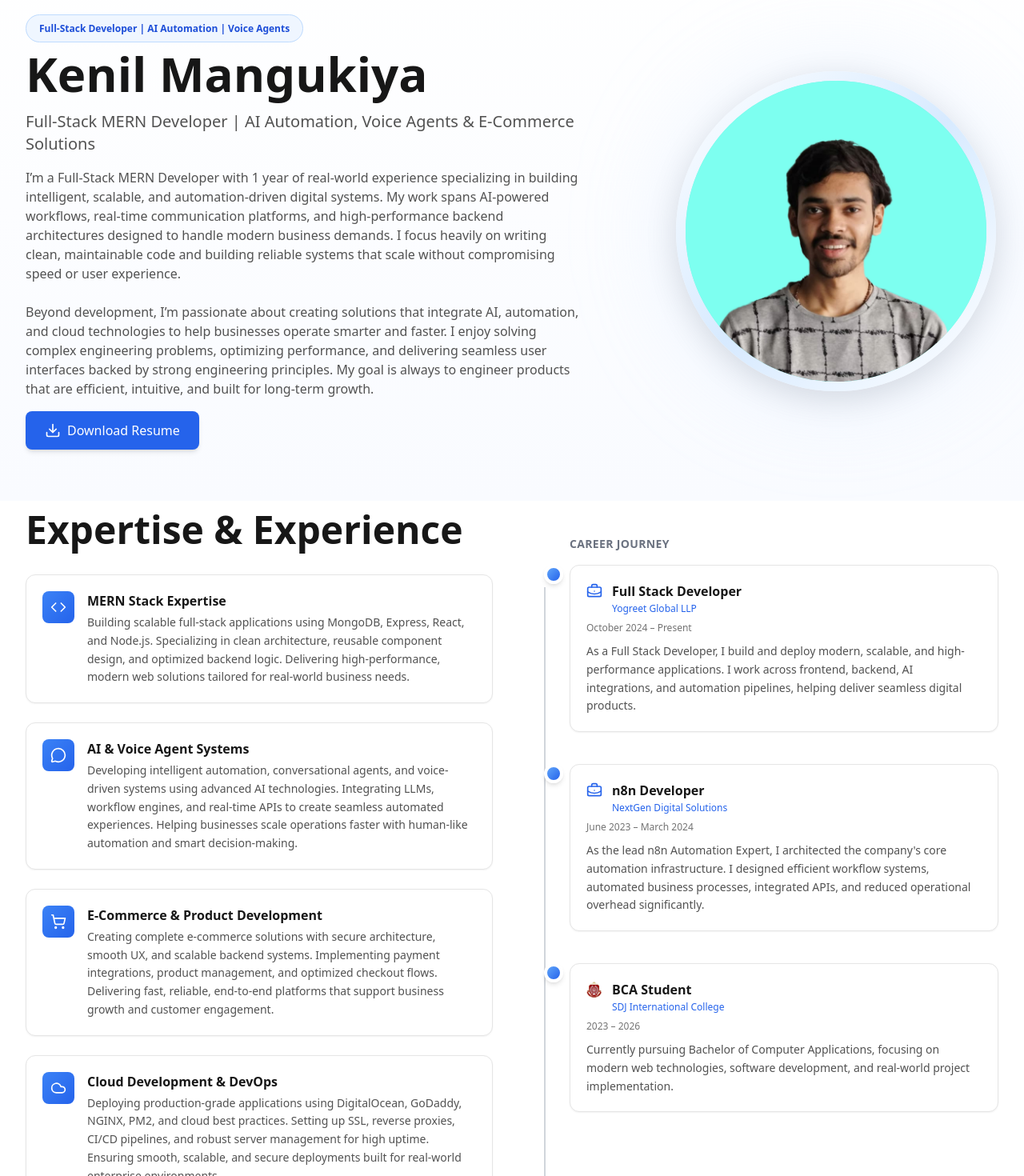
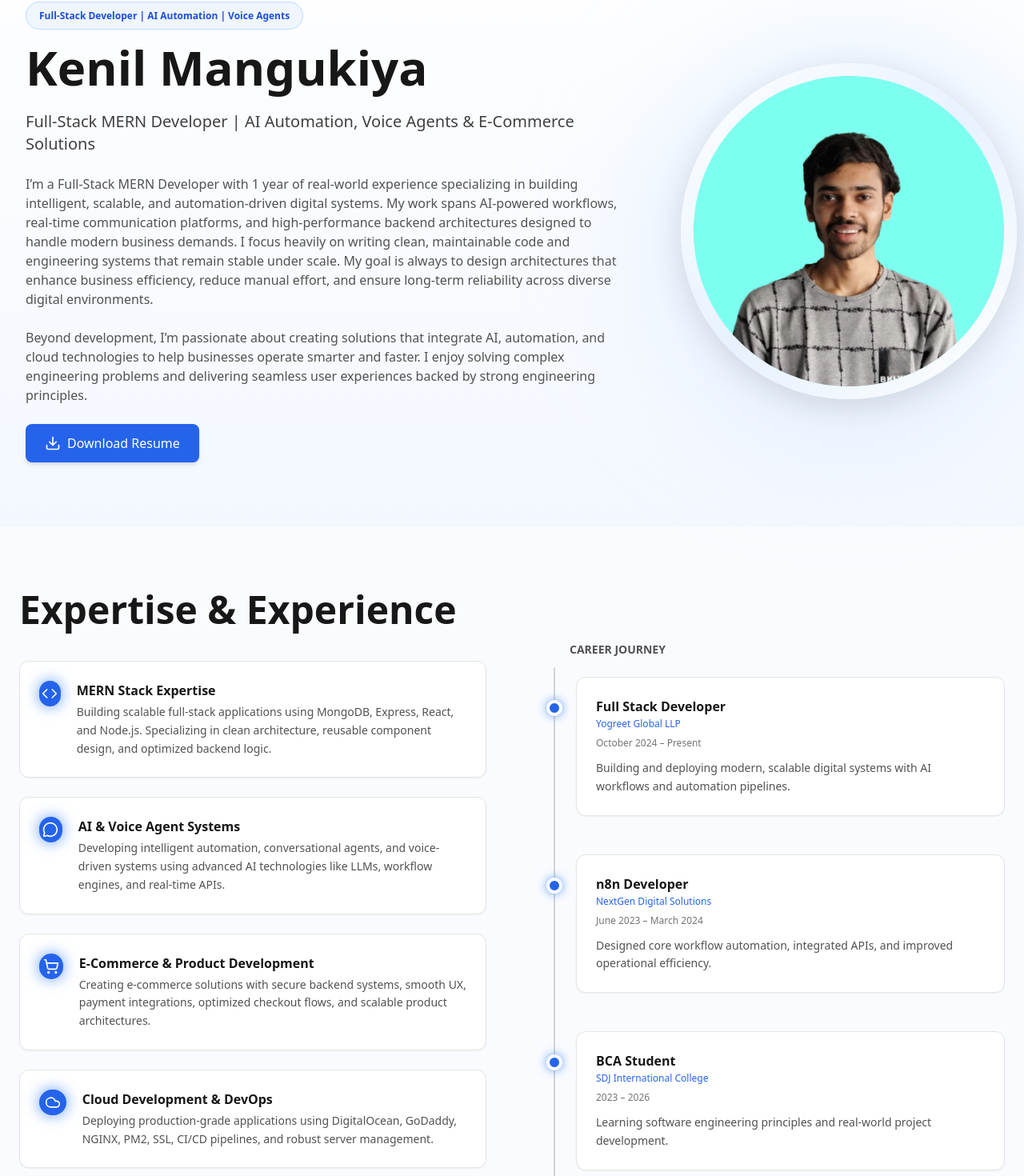
Before and after one commit to Kenil-Mangukiya/Portfolio, a React (Vite) app: page / in a window 1280 px wide. Shown: the part 114-1584 px from the top of the page at 80% size. Built offline with nearby package versions, Linux system fonts and the light colour scheme.

Commit message:
Fixed layout inconsisitency

```diff
--- /dev/null
+++ b/global.css
@@ -0,0 +1,16 @@
+html, body {
+  max-width: 100%;
+  overflow-x: hidden;
+}
+
+html:not(.dark) body {
+  background: linear-gradient(to bottom, #ffffff, #f4f7ff); /* Light elegant bg */
+}
+
+html.dark body {
+  background-color: #0d0d0d; /* Dark */
+}
+
+body {
+  background-color: #F7F9FC; /* Light premium base */
+}
--- a/src/components/About.tsx
+++ b/src/components/About.tsx
@@ -1,214 +1,186 @@
-import { motion } from 'framer-motion';
-import { Code, MessageCircle, ShoppingCart, BriefcaseBusiness, GraduationCap, Cloud } from 'lucide-react';
+import { motion } from "framer-motion";
+import {
+  Code,
+  MessageCircle,
+  ShoppingCart,
+  Cloud,
+  GraduationCap,
+  BriefcaseBusiness,
+} from "lucide-react";
 
 const About = () => {
   const highlightCards = [
     {
       icon: Code,
-      title: 'MERN Stack Expertise',
-      description: 'Building scalable full-stack applications using MongoDB, Express, React, and Node.js. Specializing in clean architecture, reusable component design, and optimized backend logic. Delivering high-performance, modern web solutions tailored for real-world business needs.',
+      title: "MERN Stack Expertise",
+      description:
+        "Building scalable full-stack applications using MongoDB, Express, React, and Node.js. Specializing in clean architecture, reusable component design, and optimized backend logic.",
     },
     {
       icon: MessageCircle,
-      title: 'AI & Voice Agent Systems',
-      description: 'Developing intelligent automation, conversational agents, and voice-driven systems using advanced AI technologies. Integrating LLMs, workflow engines, and real-time APIs to create seamless automated experiences. Helping businesses scale operations faster with human-like automation and smart decision-making.',
+      title: "AI & Voice Agent Systems",
+      description:
+        "Developing intelligent automation, conversational agents, and voice-driven systems using advanced AI technologies like LLMs, workflow engines, and real-time APIs.",
     },
     {
       icon: ShoppingCart,
-      title: 'E-Commerce & Product Development',
-      description: 'Creating complete e-commerce solutions with secure architecture, smooth UX, and scalable backend systems. Implementing payment integrations, product management, and optimized checkout flows. Delivering fast, reliable, end-to-end platforms that support business growth and customer engagement.',
+      title: "E-Commerce & Product Development",
+      description:
+        "Creating e-commerce solutions with secure backend systems, smooth UX, payment integrations, optimized checkout flows, and scalable product architectures.",
     },
     {
       icon: Cloud,
-      title: 'Cloud Development & DevOps',
-      description: 'Deploying production-grade applications using DigitalOcean, GoDaddy, NGINX, PM2, and cloud best practices. Setting up SSL, reverse proxies, CI/CD pipelines, and robust server management for high uptime. Ensuring smooth, scalable, and secure deployments built for real-world enterprise environments.',
+      title: "Cloud Development & DevOps",
+      description:
+        "Deploying production-grade applications using DigitalOcean, GoDaddy, NGINX, PM2, SSL, CI/CD pipelines, and robust server management.",
     },
   ];
 
-  const timelineItems = [
+  const timeline = [
     {
-      title: 'Full Stack Developer',
-      company: 'Yogreet Global LLP',
-      period: 'October 2024 – Present',
-      description: 'As a Full Stack Developer, I build and deploy modern, scalable, and high-performance applications. I work across frontend, backend, AI integrations, and automation pipelines, helping deliver seamless digital products.',
-      icon: null,
+      title: "Full Stack Developer",
+      company: "Yogreet Global LLP",
+      period: "October 2024 – Present",
+      desc: "Building and deploying modern, scalable digital systems with AI workflows and automation pipelines.",
       isJob: true,
     },
     {
-      title: 'n8n Developer',
-      company: 'NextGen Digital Solutions',
-      period: 'June 2023 – March 2024',
-      description: 'As the lead n8n Automation Expert, I architected the company\'s core automation infrastructure. I designed efficient workflow systems, automated business processes, integrated APIs, and reduced operational overhead significantly.',
-      icon: null,
+      title: "n8n Developer",
+      company: "NextGen Digital Solutions",
+      period: "June 2023 – March 2024",
+      desc: "Designed core workflow automation, integrated APIs, and improved operational efficiency.",
       isJob: true,
     },
     {
-      title: 'BCA Student',
-      company: 'SDJ International College',
-      period: '2023 – 2026',
-      description: 'Currently pursuing Bachelor of Computer Applications, focusing on modern web technologies, software development, and real-world project implementation.',
-      icon: '/images.jpg',
+      title: "BCA Student",
+      company: "SDJ International College",
+      period: "2023 – 2026",
+      desc: "Learning software engineering principles and real-world project development.",
       isJob: false,
     },
   ];
 
-  const containerVariants = {
-    hidden: { opacity: 0 },
-    show: {
-      opacity: 1,
-      transition: {
-        staggerChildren: 0.22,
-        duration: 0.8,
-      },
-    },
-  };
+  return (
+    <section
+      id="expertise"
+      className="
+      pt-20 pb-24
+      bg-[#f9fbff] dark:bg-[#0c1117]
+      transition-all duration-300
+    "
+    >
+      <div className="max-w-[1450px] mx-auto px-6">
+        {/* GRID */}
+        <div className="grid grid-cols-1 md:grid-cols-2 gap-16">
+          {/* LEFT COLUMN */}
+          <div>
+            <h2 className="text-4xl md:text-5xl font-bold text-neutral-900 dark:text-white mb-10">
+              Expertise & Experience
+            </h2>
 
-  const itemVariants = {
-    hidden: { opacity: 0, y: 20 },
-    show: {
-      opacity: 1,
-      y: 0,
-      transition: { duration: 0.8 },
-    },
-  };
+            <div className="space-y-6">
+              {highlightCards.map((card, i) => {
+                const Icon = card.icon;
 
-  return (
-    <section id="expertise" className="pt-3  bg-white dark:bg-neutral-50">
-      <div className="max-w-[1450px] mx-auto px-4 sm:px-6 lg:px-8">
-        {/* Two-column responsive grid layout */}
-        <div className="grid grid-cols-1 md:grid-cols-2 gap-12">
-          {/* LEFT COLUMN: About Me + Highlight Cards */}
-          <motion.div
-            initial={{ opacity: 0, x: -50 }}
-            whileInView={{ opacity: 1, x: 0 }}
-            viewport={{ once: true }}
-            transition={{ duration: 0.6 }}
-            className="space-y-8 pb-8 lg:pb-12"
-          >
-            {/* Section Title + reduced-width text block */}
-            <div className="max-w-[85%] lg:max-w-[580px]">
-              <h2 className="text-4xl md:text-5xl font-bold text-neutral-900 dark:text-neutral-900 mb-6">
-                Expertise & Experience
-              </h2>
-            </div>
-
-            {/* Highlight Cards - consistent spacing, padding and staggered animation */}
-            <motion.div
-              className="mt-6 space-y-6"
-              initial="hidden"
-              whileInView="show"
-              viewport={{ once: true }}
-              transition={{ staggerChildren: 0.12 }}
-            >
-              {highlightCards.map((card, index) => {
-                const Icon = card.icon;
                 return (
                   <motion.div
-                    key={card.title}
+                    key={i}
                     initial={{ opacity: 0, y: 20 }}
                     whileInView={{ opacity: 1, y: 0 }}
+                    transition={{ duration: 0.6, delay: i * 0.1 }}
                     viewport={{ once: true }}
-                    transition={{ duration: 0.6, delay: index * 0.12 }}
-                    whileHover={{ y: -4, scale: 1.02 }}
-                    className="flex items-start gap-4 p-5 bg-white dark:bg-white rounded-xl border border-neutral-200 dark:border-neutral-300 shadow-sm hover:shadow-lg transition-all duration-300"
+                    className="
+                      flex items-start gap-5 p-6 rounded-xl
+                      bg-white dark:bg-[#0d1117]
+                      border border-neutral-200 dark:border-neutral-800
+                      shadow-sm hover:shadow-lg transition-all
+                    "
                   >
-                    <div className="flex-shrink-0 w-10 h-10 rounded-lg bg-gradient-to-br from-blue-500 to-blue-600 flex items-center justify-center">
-                      <Icon className="w-5 h-5 text-white" />
+                    {/* FIXED ICON — PERFECT CIRCLE + GLOW */}
+                    <div
+                      className="
+                        w-16 h-8 rounded-full
+                        flex items-center justify-center
+                        bg-blue-600 text-white
+                        shadow-[0_0_18px_rgba(59,130,246,0.8)]
+                      "
+                    >
+                      <Icon className="w-5 h-5" />
                     </div>
-                    <div className="flex-1">
-                      <h3 className="text-base font-semibold text-neutral-900 dark:text-neutral-900 mb-1">
+
+                    <div>
+                      <h3 className="font-semibold text-neutral-900 dark:text-white">
                         {card.title}
                       </h3>
-                      <p className="text-sm text-neutral-600 dark:text-neutral-600 leading-relaxed whitespace-pre-line">
+                      <p className="text-sm text-neutral-600 dark:text-neutral-400 mt-1 leading-relaxed">
                         {card.description}
                       </p>
                     </div>
                   </motion.div>
                 );
               })}
-            </motion.div>
-          </motion.div>
+            </div>
+          </div>
 
-          {/* RIGHT COLUMN: Experience Timeline */}
-          <motion.div
-            initial={{ opacity: 0, x: 50 }}
-            whileInView={{ opacity: 1, x: 0 }}
-            viewport={{ once: true }}
-            transition={{ duration: 0.6 }}
-            className="relative"
-          >
-            {/* Career Journey Subtitle */}
-            <div className="pl-12 mb-4 mt-8">
-              <h3 className="text-sm font-semibold uppercase tracking-wide text-gray-500 dark:text-gray-400">
-                Career Journey
-              </h3>
-            </div>
+          {/* RIGHT TIMELINE */}
+          <div className="relative pt-16">
+            <h3 className="text-sm font-semibold text-neutral-600 dark:text-neutral-400 mb-6 pl-10">
+              CAREER JOURNEY
+            </h3>
 
-            {/* Vertical line on the left */}
-            <div className="absolute left-4 top-24 bottom-0 w-0.5 bg-gray-300 dark:bg-gray-700"></div>
+            {/* FIXED TIMELINE LINE */}
+            <motion.div
+              initial={{ height: 0 }}
+              whileInView={{ height: "92%" }}
+              transition={{ duration: 1.2, ease: "easeInOut" }}
+              viewport={{ once: true }}
+              className="
+                absolute left-5 top-24 w-[2px]
+                bg-neutral-300 dark:bg-neutral-700
+                rounded-full
+              "
+            ></motion.div>
 
-            {/* Timeline items with stagger animation */}
-            <motion.div
-              className="space-y-10 pl-12"
-              variants={containerVariants}
-              initial="hidden"
-              whileInView="show"
-              viewport={{ once: true }}
-            >
-              {timelineItems.map((item, index) => (
+            <div className="space-y-12 pl-12">
+              {timeline.map((item, index) => (
                 <motion.div
                   key={index}
-                  variants={itemVariants}
-                  className="relative"
+                  initial={{ opacity: 0, x: 40 }}
+                  whileInView={{ opacity: 1, x: 0 }}
+                  transition={{ duration: 0.7, delay: index * 0.1 }}
+                  viewport={{ once: true }}
+                  className="
+                    relative p-6 rounded-xl
+                    bg-white dark:bg-[#0d1117]
+                    border border-neutral-200 dark:border-neutral-800
+                    shadow-sm hover:shadow-md transition-all
+                  "
                 >
-                  {/* Circular marker */}
-                  <div className="absolute -left-8 top-0 w-6 h-6 rounded-full bg-gradient-to-br from-blue-400 to-blue-600 border-4 border-white dark:border-neutral-50 shadow-md z-10"></div>
+                  {/* MARKER DOT */}
+                  <div
+                    className="
+                      absolute -left-[38px] top-7
+                      w-5 h-5 rounded-full
+                      bg-blue-600 shadow-[0_0_12px_rgba(59,130,246,0.8)]
+                      border-4 border-white dark:border-[#0d1117]
+                    "
+                  ></div>
 
-                  {/* Timeline content card */}
-                  <div className="bg-white dark:bg-white rounded-xl border border-neutral-200 dark:border-neutral-300 shadow-sm hover:shadow-md transition-shadow p-5">
-                    <div className="flex items-start gap-3 mb-2">
-                      {/* Icon for job or education */}
-                      <div className="flex-shrink-0 pt-0.5">
-                        {item.isJob ? (
-                          <BriefcaseBusiness className="w-5 h-5 text-blue-600" />
-                        ) : (
-                          <div className="flex items-center">
-                            {item.icon ? (
-                              <img
-                                src={item.icon}
-                                alt={item.company}
-                                className="w-5 h-5 rounded-sm object-cover"
-                              />
-                            ) : (
-                              <GraduationCap className="w-5 h-5 text-blue-600" />
-                            )}
-                          </div>
-                        )}
-                      </div>
-
-                      {/* Title and company */}
-                      <div className="flex-1">
-                        <h3 className="text-base font-semibold text-neutral-900 dark:text-neutral-900">
-                          {item.title}
-                        </h3>
-                        <p className="text-xs font-medium text-blue-600 dark:text-blue-600 mt-0.5">
-                          {item.company}
-                        </p>
-                      </div>
-                    </div>
-
-                    <p className="text-xs text-neutral-500 dark:text-neutral-500 mb-2.5 font-medium">
-                      {item.period}
-                    </p>
-
-                    <p className="text-sm text-neutral-600 dark:text-neutral-700 leading-relaxed">
-                      {item.description}
-                    </p>
-                  </div>
+                  {/* CONTENT */}
+                  <h3 className="font-semibold text-neutral-900 dark:text-white">
+                    {item.title}
+                  </h3>
+                  <p className="text-xs text-blue-600 mt-0.5">{item.company}</p>
+                  <p className="text-xs text-neutral-500 dark:text-neutral-400 mt-2">
+                    {item.period}
+                  </p>
+                  <p className="text-sm text-neutral-600 dark:text-neutral-400 mt-3 leading-relaxed">
+                    {item.desc}
+                  </p>
                 </motion.div>
               ))}
-            </motion.div>
-          </motion.div>
+            </div>
+          </div>
         </div>
       </div>
     </section>
--- a/src/components/Hero.tsx
+++ b/src/components/Hero.tsx
@@ -9,49 +9,80 @@ const Hero = () => {
   return (
     <section
       id="home"
-      className="bg-gradient-to-b from-white to-[#f9fbff] py-12 md:py-16"
+      className="
+        bg-gradient-to-b
+        from-white to-[#f3f7ff]
+        dark:from-[#0d1117] dark:to-[#111827]
+        py-16 md:py-20
+        transition-colors duration-300
+      "
     >
-      {/* FIXED WIDTH */}
-      <div className="max-w-[1450px] mx-auto mt-12 px-4 md:px-8 h-full">
+      <div className="max-w-[1450px] mx-auto mt-10 px-4 md:px-8 h-full">
 
-        {/* FIX: Expanded left column → 60% / 40% layout */}
-        <div className="grid md:grid-cols-[60%_40%] gap-10 items-center pt-6">
+        {/* GRID */}
+        <div className="grid md:grid-cols-[65%_35%] gap-10 items-center">
 
-          {/* LEFT SECTION — EXPANDED WIDTH */}
+          {/* LEFT CONTENT */}
           <motion.div
             initial={{ opacity: 0, x: -50 }}
             animate={{ opacity: 1, x: 0 }}
             transition={{ duration: 0.6 }}
-            className="space-y-4"
+            className="space-y-6"
           >
-            {/* Tag */}
-            <span className="px-4 py-2 rounded-full bg-blue-50 text-blue-700 text-xs font-semibold border border-blue-200">
+            {/* TAG */}
+            <span className="
+              px-4 py-2 rounded-full text-xs font-semibold border
+              bg-blue-50 text-blue-700 border-blue-200
+              dark:bg-blue-900/30 dark:text-blue-300 dark:border-blue-800
+              transition-colors
+            ">
               Full-Stack Developer | AI Automation | Voice Agents
             </span>
 
-            {/* Name */}
-            <h1 className="text-5xl md:text-6xl font-bold leading-tight text-neutral-900">
+            {/* NAME */}
+            <h1 className="
+              text-5xl md:text-6xl font-bold leading-tight
+              text-neutral-900 dark:text-white transition-colors
+            ">
               Kenil Mangukiya
             </h1>
 
-            {/* Subtitle */}
-            <p className="text-lg md:text-xl text-neutral-600 font-medium max-w-[95%]">
+            {/* SUBTITLE */}
+            <p className="
+              text-lg md:text-xl font-medium max-w-[95%]
+              text-neutral-700 dark:text-neutral-300 transition-colors
+            ">
               Full-Stack MERN Developer | AI Automation, Voice Agents & E-Commerce Solutions
             </p>
 
-            {/* Description */}
-            <p className="text-sm md:text-base text-neutral-600 leading-relaxed max-w-[95%]">
-              I’m a Full-Stack MERN Developer with 1 year of real-world experience specializing in building intelligent, scalable, and automation-driven digital systems. My work spans AI-powered workflows, real-time communication platforms, and high-performance backend architectures designed to handle modern business demands. I focus heavily on writing clean, maintainable code and building reliable systems that scale without compromising speed or user experience.
-              <br />
-              <br />
-              Beyond development, I’m passionate about creating solutions that integrate AI, automation, and cloud technologies to help businesses operate smarter and faster. I enjoy solving complex engineering problems, optimizing performance, and delivering seamless user interfaces backed by strong engineering principles. My goal is always to engineer products that are efficient, intuitive, and built for long-term growth.
+            {/* DESCRIPTION */}
+            <p className="
+              text-sm md:text-base leading-relaxed max-w-[95%]
+              text-neutral-600 dark:text-neutral-400 transition-colors
+            ">
+              I’m a Full-Stack MERN Developer with 1 year of real-world experience specializing in
+              building intelligent, scalable, and automation-driven digital systems. My work spans
+              AI-powered workflows, real-time communication platforms, and high-performance backend
+              architectures designed to handle modern business demands. I focus heavily on writing
+              clean, maintainable code and engineering systems that remain stable under scale. My goal
+              is always to design architectures that enhance business efficiency, reduce manual effort,
+              and ensure long-term reliability across diverse digital environments.
+              <br /><br />
+              Beyond development, I’m passionate about creating solutions that integrate AI,
+              automation, and cloud technologies to help businesses operate smarter and faster.
+              I enjoy solving complex engineering problems and delivering seamless user
+              experiences backed by strong engineering principles.
             </p>
 
-            {/* Resume Button */}
+            {/* BUTTON */}
             <button
               onClick={handleDownloadResume}
-              className="flex items-center gap-2 px-6 py-3 bg-blue-600 hover:bg-blue-700
-                         text-white rounded-lg font-medium transition-all shadow-md"
+              className="
+                flex items-center gap-2 px-6 py-3
+                bg-blue-600 hover:bg-blue-700
+                text-white rounded-lg font-medium
+                shadow-md transition-all
+              "
             >
               <Download size={20} />
               Download Resume
@@ -63,32 +94,48 @@ const Hero = () => {
             initial={{ opacity: 0, scale: 0.9 }}
             animate={{ opacity: 1, scale: 1 }}
             transition={{ delay: 0.3, duration: 0.6 }}
-            className="flex justify-center items-center"
+            className="flex justify-center items-center mr-7"
           >
             <motion.div
               animate={{ y: [0, -10, 0] }}
               transition={{ duration: 3, repeat: Infinity, ease: "easeInOut" }}
               className="relative flex items-center justify-center overflow-visible"
             >
-              {/* Glow – reduced size */}
-              <div className="hidden md:block absolute inset-0 w-[400px] h-[400px] rounded-full
-                              bg-blue-200/30 blur-3xl -z-10" />
+              {/* GLOW (AUTO CHANGES IN DARK MODE) */}
+              <div
+                className="
+                  hidden md:block absolute w-[450px] h-[450px] rounded-full
+                  bg-blue-200/40 dark:bg-blue-900/20
+                  blur-[90px] -z-10 transition-colors
+                "
+              />
 
-              {/* Circle – reduced from 480 → 400 */}
-              <div className="relative rounded-full p-3 bg-gradient-to-br
-                              from-white via-[#d7eaff] to-white shadow-[0_10px_40px_rgba(0,0,0,0.12)]
-                              w-[400px] h-[400px] overflow-hidden flex items-center justify-center">
-
-                {/* Crop + zoom image for shoulders-only view */}
-                <div className="w-full h-full rounded-full bg-[#7cf3e5] overflow-hidden flex items-center justify-center">
+              {/* OUTER RING (NOW CHANGES COLOR IN DARK MODE) */}
+              <div
+                className="
+                  relative rounded-full p-4 bg-gradient-to-br
+                  from-white via-[#e7f1ff] to-white
+                  dark:from-[#1f2937] dark:via-[#111827] dark:to-[#1f2937]
+                  shadow-[0_10px_40px_rgba(0,0,0,0.12)]
+                  w-[420px] h-[420px] overflow-hidden
+                  flex items-center justify-center transition-colors
+                "
+              >
+                {/* INNER ROUND AQUA BACKGROUND */}
+                <div
+                  className="
+                    w-full h-full rounded-full
+                    bg-[#a7fff3] dark:bg-[#0e4a43]
+                    overflow-hidden flex items-center justify-center transition-colors
+                  "
+                >
                   <img
                     src="/mine-2.png"
                     alt="Kenil Mangukiya"
-                    className="w-full h-full object-cover object-center scale-[1.25] translate-y-[30px]"
+                    className="w-full h-full object-cover object-center scale-[1.12] translate-y-[10px]"
                   />
                 </div>
               </div>
-
             </motion.div>
           </motion.div>
 
--- a/src/components/Navbar.tsx
+++ b/src/components/Navbar.tsx
@@ -31,7 +31,7 @@ const Navbar = () => {
 
   return (
     <nav className="fixed top-0 left-0 right-0 z-50 bg-white/80 dark:bg-neutral-900/80 backdrop-blur-md border-b border-neutral-200 dark:border-neutral-800">
-      <div className="max-w-7xl mx-auto px-4 sm:px-6 lg:px-8">
+      <div className="max-w-[1450px] mx-auto px-4 sm:px-6 lg:px-8">
         <div className="flex justify-between items-center h-16">
           <motion.div
             initial={{ opacity: 0, x: -20 }}
--- a/src/index.css
+++ b/src/index.css
@@ -14,3 +14,7 @@
     text-wrap: balance;
   }
 }
+
+html, body {
+  overflow-x: hidden;
+}
```
Also changed, not shown: src/components/Footer.tsx (+10 -3 lines), src/components/Skills.tsx (+54 -19 lines).
